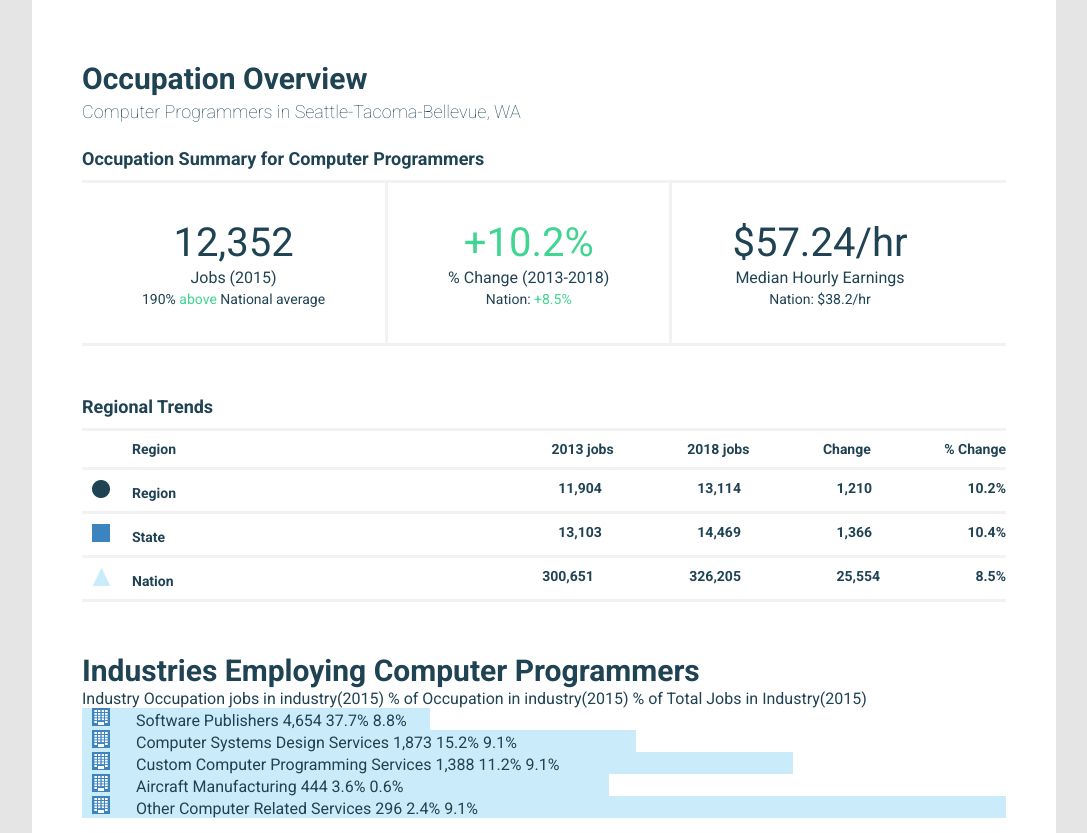
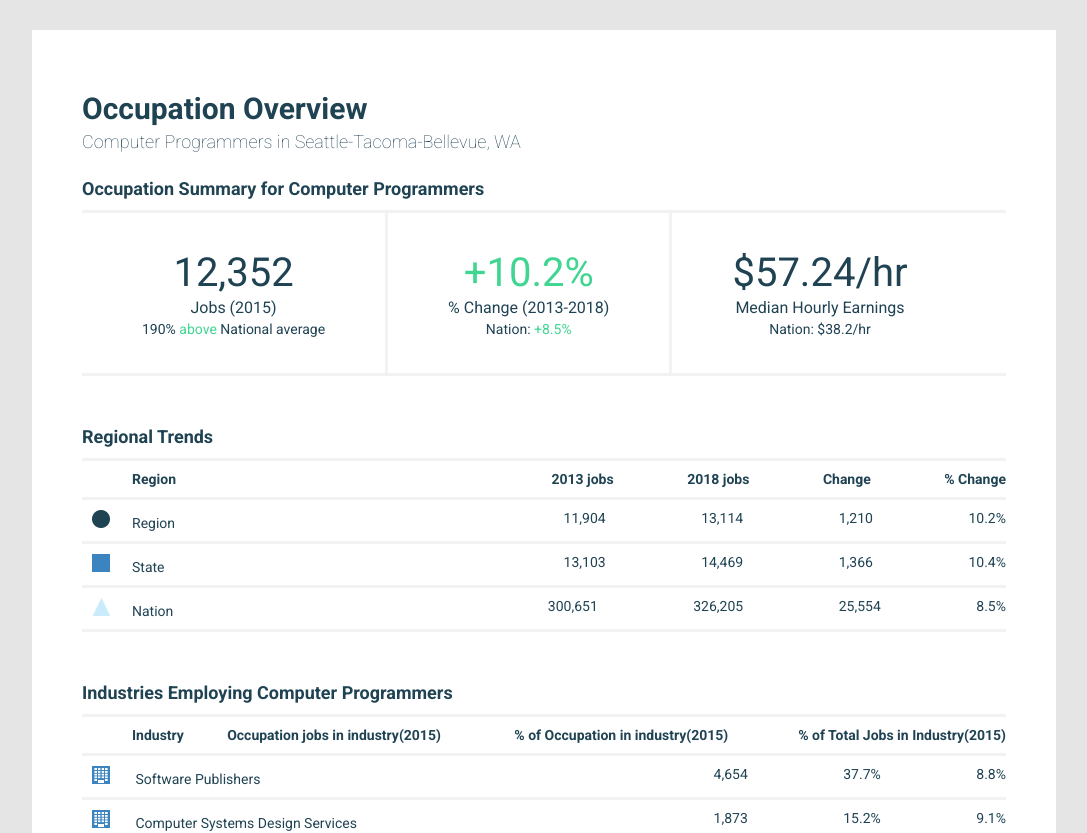
Before and after one commit to RodikYermak/esmi-mockup, a React (Create React App) app: page / in a window 1280 px wide. Shown: the top 833 px of the page, without its empty margins (96-1183 px from the left). Built offline with nearby package versions, Linux system fonts and the light colour scheme.

Commit message:
industries employing component styles

```diff
--- a/src/components/industries/IndustriesEmploying.js
+++ b/src/components/industries/IndustriesEmploying.js
@@ -9,13 +9,20 @@ function IndustriesEmploying(props) {
     let jobsTotal = props.industries.jobs
     return (
         <div>
-            <h1>Industries Employing {props.title}</h1>
-            <p>Industry Occupation jobs in industry({year}) % of Occupation in industry({year}) % of Total Jobs in Industry({year})</p>
-            <p className="blue" style={{width: "37.7%"}}> <img className="icon" src="./assets/icon.png" alt="icon" /> {industriesArray[0].title} {industriesArray[0].in_occupation_jobs.toLocaleString('en-US')} {(industriesArray[0].in_occupation_jobs/jobsTotal*100).toFixed(1)}% {(industriesArray[0].in_occupation_jobs/industriesArray[0].jobs*100).toFixed(1)}%</p>
-            <p className="blue" style={{width: "60%"}}> <img className="icon" src="./assets/icon.png" alt="icon" /> {industriesArray[1].title} {industriesArray[1].in_occupation_jobs.toLocaleString('en-US')} {(industriesArray[1].in_occupation_jobs/jobsTotal*100).toFixed(1)}% {(industriesArray[1].in_occupation_jobs/industriesArray[1].jobs*100).toFixed(1)}%</p>
-            <p className="blue" style={{width: "77%"}}> <img className="icon" src="./assets/icon.png" alt="icon" /> {industriesArray[2].title} {industriesArray[2].in_occupation_jobs.toLocaleString('en-US')} {(industriesArray[2].in_occupation_jobs/jobsTotal*100).toFixed(1)}% {(industriesArray[2].in_occupation_jobs/industriesArray[2].jobs*100).toFixed(1)}%</p>
-            <p className="blue" style={{width: "57%"}}> <img className="icon" src="./assets/icon.png" alt="icon" /> {industriesArray[3].title} {industriesArray[3].in_occupation_jobs.toLocaleString('en-US')} {(industriesArray[3].in_occupation_jobs/jobsTotal*100).toFixed(1)}% {(industriesArray[3].in_occupation_jobs/industriesArray[3].jobs*100).toFixed(1)}%</p>
-            <p className="blue" style={{width: "100%"}}> <img className="icon" src="./assets/icon.png" alt="icon" /> {industriesArray[4].title} {industriesArray[4].in_occupation_jobs.toLocaleString('en-US')} {(industriesArray[4].in_occupation_jobs/jobsTotal*100).toFixed(1)}% {(industriesArray[4].in_occupation_jobs/industriesArray[4].jobs*100).toFixed(1)}%</p>
+            <h2 className="border-bottom">Industries Employing {props.title}</h2>
+            <p className="regional-header border-bottom flex pl"><span>Industry</span><span> <span className="table-el">Occupation jobs in industry({year})</span> <span className="table-el">% of Occupation in industry({year})</span>% of Total Jobs in Industry({year})</span> </p>
+            <p className="regional-body border-bottom flex "> <span><img className="icon" src="./assets/icon.png" alt="icon" /> {industriesArray[0].title}</span> <span><span className="tbl-row1">{industriesArray[0].in_occupation_jobs.toLocaleString('en-US')}</span> <span className="tbl-row1">{(industriesArray[0].in_occupation_jobs/jobsTotal*100).toFixed(1)}%</span> {(industriesArray[0].in_occupation_jobs/industriesArray[0].jobs*100).toFixed(1)}%</span></p>
+            <p className="regional-body border-bottom flex "> <span><img className="icon" src="./assets/icon.png" alt="icon" /> {industriesArray[1].title}</span> <span><span className="tbl-row1">{industriesArray[1].in_occupation_jobs.toLocaleString('en-US')}</span> <span className="tbl-row1">{(industriesArray[1].in_occupation_jobs/jobsTotal*100).toFixed(1)}%</span> {(industriesArray[1].in_occupation_jobs/industriesArray[1].jobs*100).toFixed(1)}%</span></p>
+            <p className="regional-body border-bottom flex "> <span><img className="icon" src="./assets/icon.png" alt="icon" /> {industriesArray[2].title}</span> <span><span className="tbl-row1">{industriesArray[2].in_occupation_jobs.toLocaleString('en-US')}</span> <span className="tbl-row1">{(industriesArray[2].in_occupation_jobs/jobsTotal*100).toFixed(1)}%</span> {(industriesArray[2].in_occupation_jobs/industriesArray[2].jobs*100).toFixed(1)}%</span></p>
+            <p className="regional-body border-bottom flex "> <span><img className="icon" src="./assets/icon.png" alt="icon" /> {industriesArray[3].title}</span> <span><span className="tbl-row1">{industriesArray[3].in_occupation_jobs.toLocaleString('en-US')}</span> <span className="tbl-row1">{(industriesArray[3].in_occupation_jobs/jobsTotal*100).toFixed(1)}%</span> {(industriesArray[3].in_occupation_jobs/industriesArray[3].jobs*100).toFixed(1)}%</span></p>
+            <p className="regional-body border-bottom flex blue"> <span><img className="icon" src="./assets/icon.png" alt="icon" /> {industriesArray[4].title}</span> <span><span className="tbl-row1">{industriesArray[4].in_occupation_jobs.toLocaleString('en-US')}</span> <span className="tbl-row1">{(industriesArray[4].in_occupation_jobs/jobsTotal*100).toFixed(1)}%</span> {(industriesArray[4].in_occupation_jobs/industriesArray[4].jobs*100).toFixed(1)}%</span></p>
+
+
+
+            {/* <p className="blue" > <img className="icon" src="./assets/icon.png" alt="icon" /> {industriesArray[1].title} {industriesArray[1].in_occupation_jobs.toLocaleString('en-US')} {(industriesArray[1].in_occupation_jobs/jobsTotal*100).toFixed(1)}% {(industriesArray[1].in_occupation_jobs/industriesArray[1].jobs*100).toFixed(1)}%</p>
+            <p className="blue" > <img className="icon" src="./assets/icon.png" alt="icon" /> {industriesArray[2].title} {industriesArray[2].in_occupation_jobs.toLocaleString('en-US')} {(industriesArray[2].in_occupation_jobs/jobsTotal*100).toFixed(1)}% {(industriesArray[2].in_occupation_jobs/industriesArray[2].jobs*100).toFixed(1)}%</p>
+            <p className="blue" > <img className="icon" src="./assets/icon.png" alt="icon" /> {industriesArray[3].title} {industriesArray[3].in_occupation_jobs.toLocaleString('en-US')} {(industriesArray[3].in_occupation_jobs/jobsTotal*100).toFixed(1)}% {(industriesArray[3].in_occupation_jobs/industriesArray[3].jobs*100).toFixed(1)}%</p>
+            <p className="blue" > <img className="icon" src="./assets/icon.png" alt="icon" /> {industriesArray[4].title} {industriesArray[4].in_occupation_jobs.toLocaleString('en-US')} {(industriesArray[4].in_occupation_jobs/jobsTotal*100).toFixed(1)}% {(industriesArray[4].in_occupation_jobs/industriesArray[4].jobs*100).toFixed(1)}%</p> */}
         </div>
     )
 }
--- a/src/components/trends/RegionalTable.js
+++ b/src/components/trends/RegionalTable.js
@@ -22,14 +22,9 @@ function RegionalTable(props) {
         <div className="mb">
             <h2 className="border-bottom">Regional Trends</h2>
             <p className="regional-header border-bottom flex pl"><span>Region</span><span> <span className="table-el">{props.startYear} jobs</span> <span className="table-el">{props.endYear} jobs</span> <span className="table-el"> Change </span> % Change</span> </p>
-            <p className="regional-header border-bottom flex"><span><img className="icon" src="./assets/eclipse.png" alt="eclipse" />Region</span> <span><span className="tbl-row1">{startYearRegional.toLocaleString('en-US')}</span> <span className="tbl-row1">{endYearRegional.toLocaleString('en-US')}</span> <span className="tbl-row1">{changeRegional.toLocaleString('en-US')}</span> {percentageChangeRegional.toFixed(1)}%</span></p>
-            <p className="regional-header border-bottom flex"><span><img className="icon" src="./assets/rectangle.png" alt="eclipse" />State</span> <span><span className="tbl-row1">{startYearState.toLocaleString('en-US')}</span> <span className="tbl-row1">{endYearState.toLocaleString('en-US')}</span> <span className="tbl-row1">{changeState.toLocaleString('en-US')}</span> {percentageChangeState.toFixed(1)}%</span></p>
-            <p className="regional-header border-bottom flex"><span><img className="icon" src="./assets/polygon.png" alt="eclipse" />Nation</span> <span><span className="tbl-row1">{startYearNation.toLocaleString('en-US')}</span> <span className="tbl-row1">{endYearNation.toLocaleString('en-US')}</span> <span className="tbl-row1">{changeNation.toLocaleString('en-US')}</span> {percentageChangeNation.toFixed(1)}%</span></p>
-
-
-
-            {/* <p className="regional-header border-bottom flex"><span> <img className="icon" src="./assets/rectangle.png" alt="rectangle" />State</span><span> {startYearState.toLocaleString('en-US')} {endYearState.toLocaleString('en-US')} {changeState.toLocaleString('en-US')} {percentageChangeState.toFixed(1)}%</span></p>
-            <p className="regional-header border-bottom flex"><span> <img className="icon" src="./assets/polygon.png" alt="polygon" />Nation</span><span> {startYearNation.toLocaleString('en-US')} {endYearNation.toLocaleString('en-US')} {changeNation.toLocaleString('en-US')} {percentageChangeNation.toFixed(1)}%</span></p> */}
+            <p className="regional-body border-bottom flex"><span><img className="icon" src="./assets/eclipse.png" alt="eclipse" />Region</span> <span><span className="tbl-row1">{startYearRegional.toLocaleString('en-US')}</span> <span className="tbl-row1">{endYearRegional.toLocaleString('en-US')}</span> <span className="tbl-row1">{changeRegional.toLocaleString('en-US')}</span> {percentageChangeRegional.toFixed(1)}%</span></p>
+            <p className="regional-body border-bottom flex"><span><img className="icon" src="./assets/rectangle.png" alt="eclipse" />State</span> <span><span className="tbl-row1">{startYearState.toLocaleString('en-US')}</span> <span className="tbl-row1">{endYearState.toLocaleString('en-US')}</span> <span className="tbl-row1">{changeState.toLocaleString('en-US')}</span> {percentageChangeState.toFixed(1)}%</span></p>
+            <p className="regional-body border-bottom flex"><span><img className="icon" src="./assets/polygon.png" alt="eclipse" />Nation</span> <span><span className="tbl-row1">{startYearNation.toLocaleString('en-US')}</span> <span className="tbl-row1">{endYearNation.toLocaleString('en-US')}</span> <span className="tbl-row1">{changeNation.toLocaleString('en-US')}</span> {percentageChangeNation.toFixed(1)}%</span></p>
         </div>
     )
 }
--- a/src/index.css
+++ b/src/index.css
@@ -16,7 +16,7 @@ body {
   width: 1024px;
   height: 1424px;
   background: #ffffff;
-  margin: 0 auto;
+  margin: 30px auto;
   padding: 60px 50px;
 }
 
@@ -31,7 +31,6 @@ h1 {
 .occupation-title {
   font-size: 18px;
   line-height: 22px;
-
   font-weight: 100;
   margin-top: 4px;
 }
@@ -84,6 +83,13 @@ h2 {
   padding: 10px 0px;
 }
 
+.regional-body {
+  font-weight: 400;
+  font-size: 14px;
+  line-height: 16px;
+  padding: 10px 0px;
+}
+
 .table-el {
   margin-right: 70px;
 }
```
